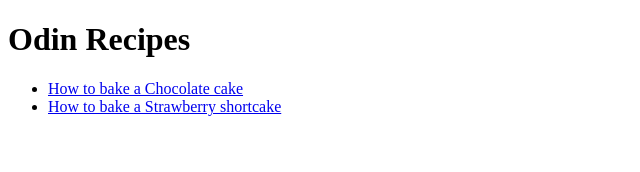
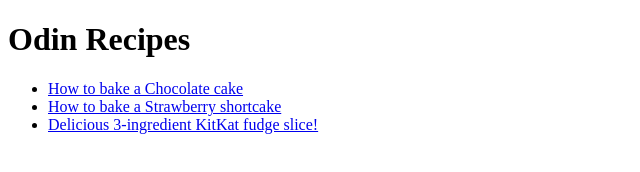
Before and after one commit to chennyxxx/odin-recipes, a plain HTML site: page index.html in a window 1280 px wide. Shown: the whole page, without its empty margins (0-640 px from the left). Drawn offline with Linux system fonts and the light colour scheme.

Commit message:
Add link to homepage to kitkat page

```diff
--- a/index.html
+++ b/index.html
@@ -10,6 +10,7 @@
     <ul>
     <li><a href="recipes/chocolate-cake.html">How to bake a Chocolate cake</li></a>
     <li><a href="recipes/strawberry-shortcake.html">How to bake a Strawberry shortcake</a>
+    <li><a href="recipes/kitkat-fudge-slice.html"> Delicious 3-ingredient KitKat fudge slice!</a></li>
     </ul>
 </body>
 </html>
```
